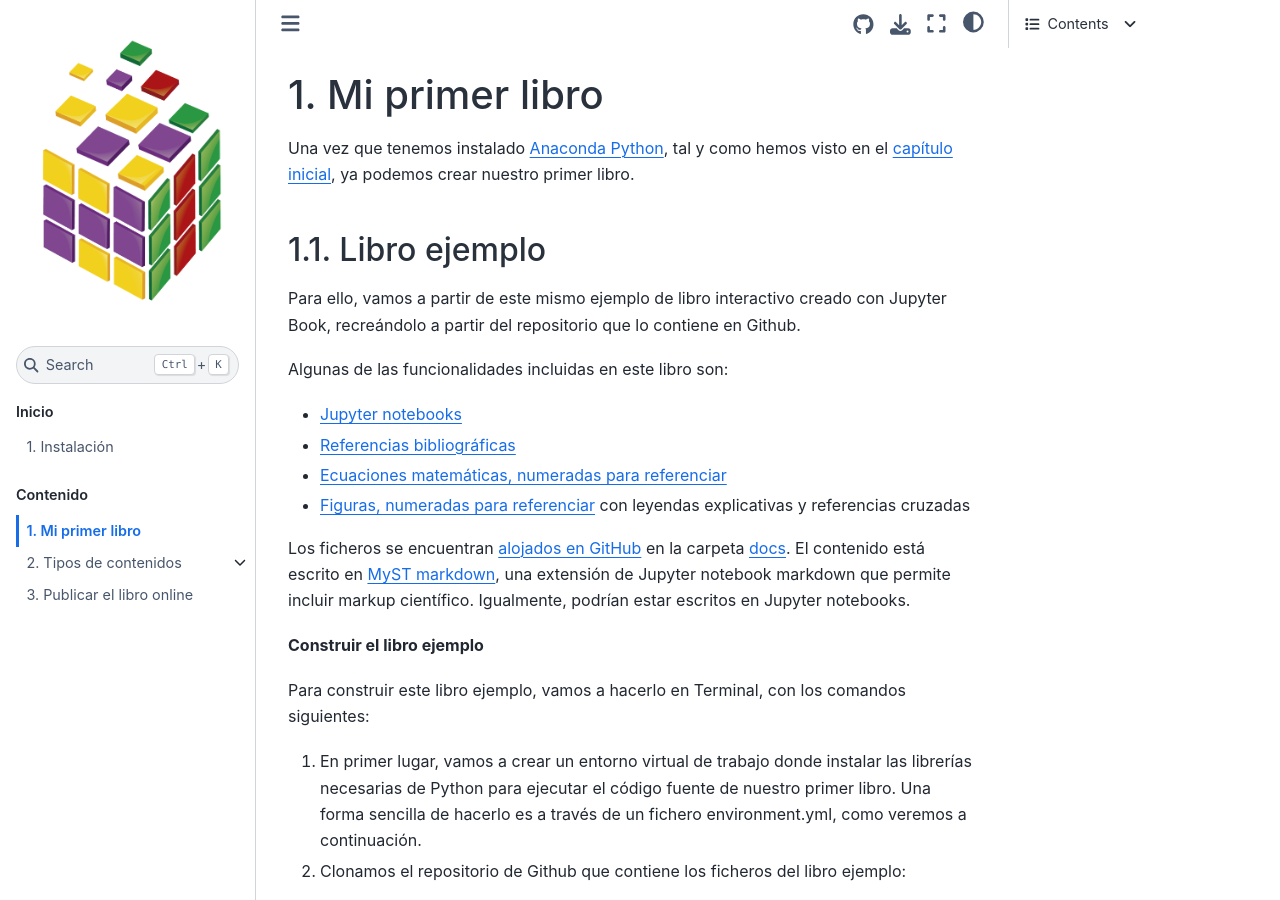
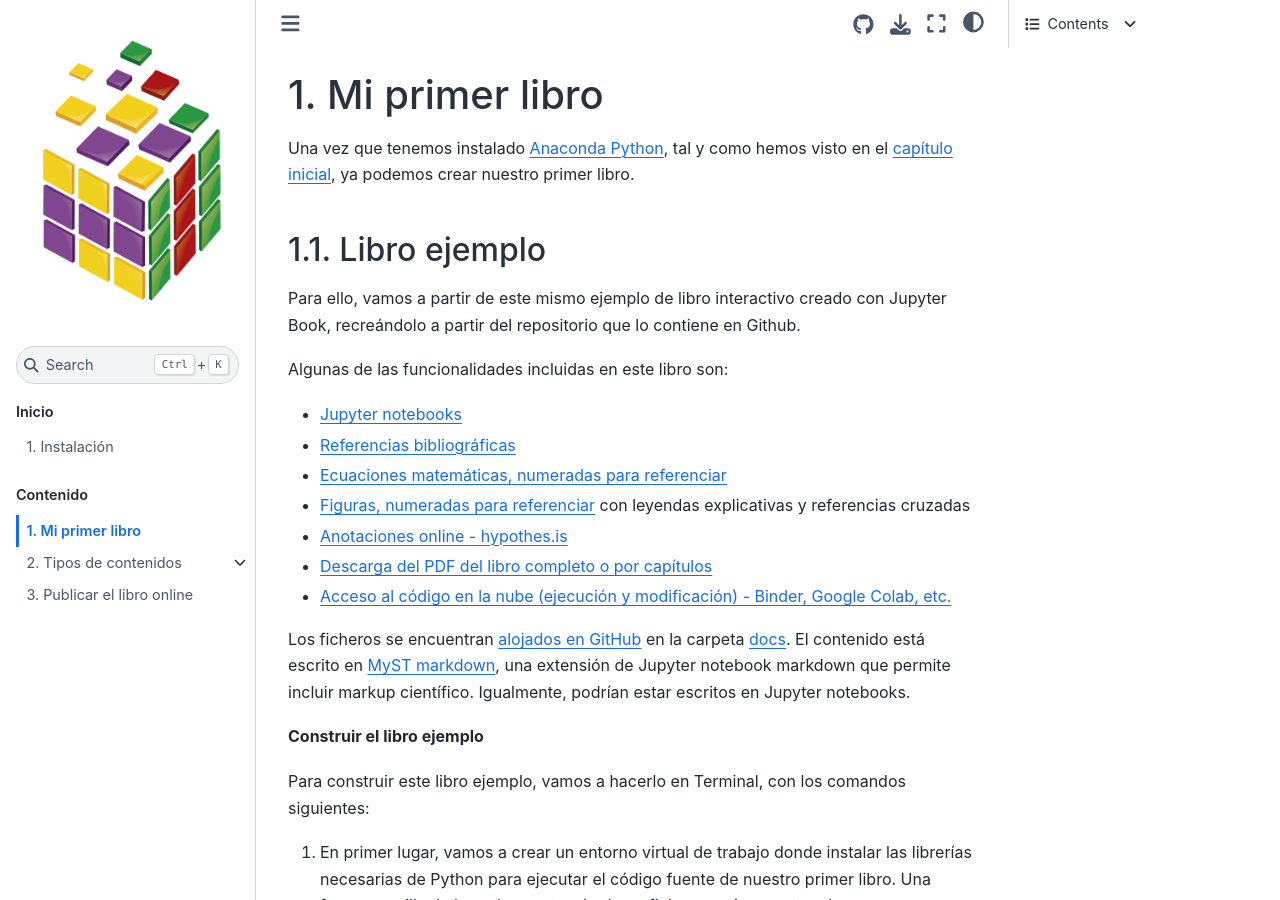
Before and after one commit to Jero2760/jupyter-book-ejemplo, a Jupyter Book: the page built from docs/chapter1/primerlibro.md, in a window 1280 px wide and 900 px high. Built offline with Jupyter Book 1.0.4 settings and Sphinx 7.4.7 and the Sphinx Book theme 1.1.4, drawn with Linux system fonts in a browser that asks for light colours.

Commit message:
subiendo mi primer ejemplo

```diff
--- a/docs/chapter1/primerlibro.md
+++ b/docs/chapter1/primerlibro.md
@@ -12,6 +12,9 @@ Algunas de las funcionalidades incluidas en este libro son:
 * [Referencias bibliográficas](https://executablebooks.github.io/quantecon-mini-example/docs/about_py.html#bibliography)
 * [Ecuaciones matemáticas, numeradas para referenciar](https://executablebooks.github.io/quantecon-mini-example/docs/python_by_example.html#another-application)
 * [Figuras, numeradas para referenciar](https://executablebooks.github.io/quantecon-mini-example/docs/getting_started.html#jupyter-notebooks) con leyendas explicativas y referencias cruzadas
+* [Anotaciones online - hypothes.is ](https://jupyterbook.org/interactive/comments.html)
+* [Descarga del PDF del libro completo o por capítulos](https://jupyterbook.org/advanced/pdf.html)
+* [Acceso al código en la nube (ejecución y modificación) - Binder, Google Colab, etc.](https://jupyterbook.org/interactive/launchbuttons.html)
 
 Los ficheros se encuentran [alojados en GitHub](https://github.com/Jero2760/jupyter-book-ejemplo/)
 en la carpeta [docs](https://github.com/Jero2760/jupyter-book-ejemplo/docs/).
```
Also changed, not shown: 5 other files.
